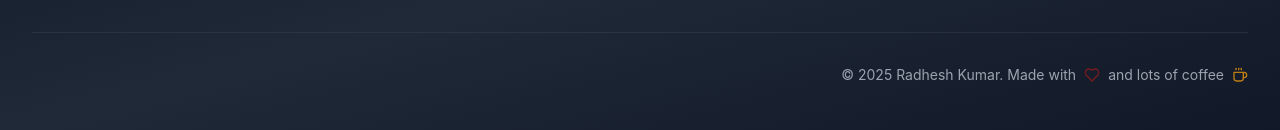
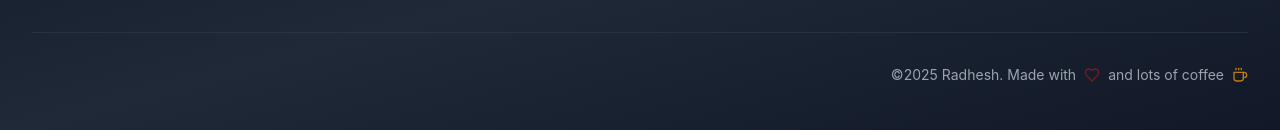
Before and after one commit to Radhesh20/Portfolio, a React (Vite) app: page / in a window 1280 px wide. Shown: the part 4581-4711 px from the top of the page. Built offline with nearby package versions, Linux system fonts and the light colour scheme.

Commit message:
Update Footer.tsx

```diff
--- a/src/components/Footer.tsx
+++ b/src/components/Footer.tsx
@@ -98,7 +98,7 @@ const Footer = () => {
 
             {/* Copyright */}
             <div className="flex items-center space-x-2 text-gray-400 text-sm">
-              <span>© {currentYear} Radhesh Kumar. Made with</span>
+              <span>©{currentYear} Radhesh. Made with</span>
               <Heart size={16} className="text-red-800 animate-pulse" />
               <span>and lots of coffee</span>
               <Coffee size={16} className="text-amber-500 animate-pulse" />
```
